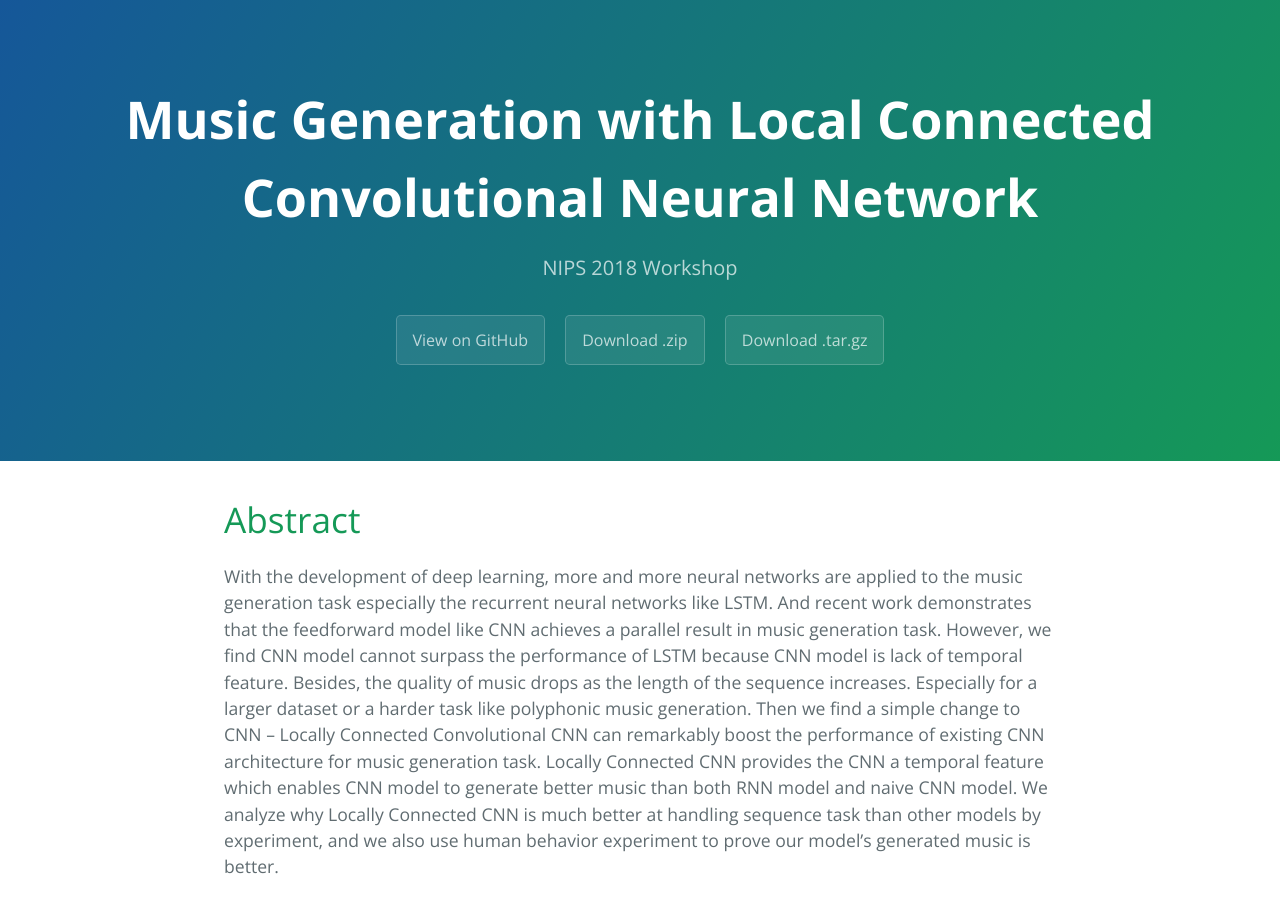
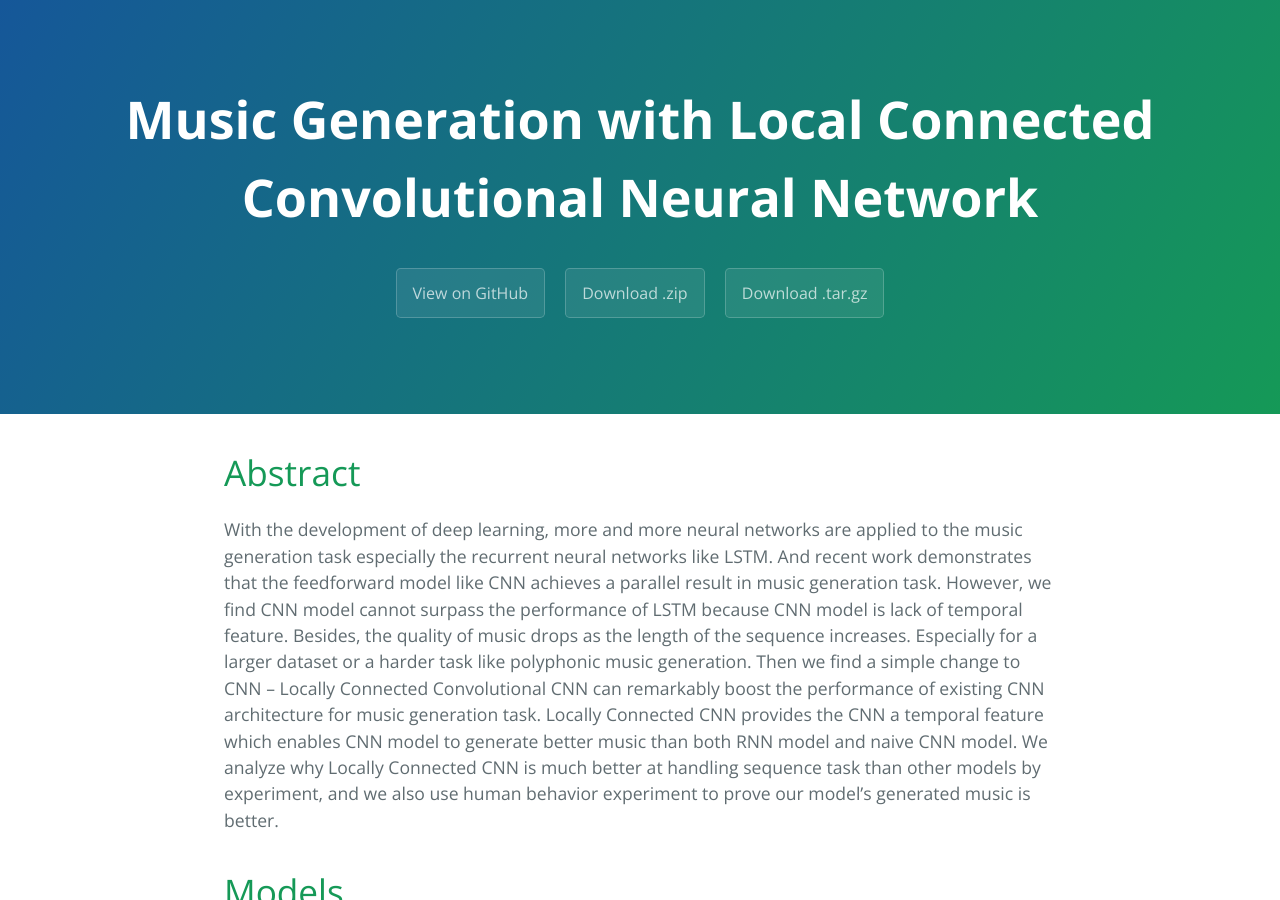
Before and after one commit to Somedaywilldo/local_conv_music_generation, a Jekyll site: the page built from docs/index.md, in a window 1280 px wide and 900 px high. Built offline with Jekyll 4.4.1, drawn with Linux system fonts in a browser that asks for light colours; the repository's description, which GitHub fills in, is left out; our own code applies the rules of GitHub Pages for plain Markdown files.

Commit message:
main page description change

```diff
--- a/docs/_config.yml
+++ b/docs/_config.yml
@@ -1,6 +1,6 @@
 title: Music Generation with Local Connected Convolutional Neural Network
 # description: With the development of deep learning, more and more neural networks are applied to the music generation task especially the recurrent neural networks like LSTM. Besides, recent work demonstrates that feedforward model like CNN achieves parallel result in music generation task. However, we found the quality of music drops exponentially as the length of sequence increases. Plus most of the current models are weak in multi-track music generation because more information in multi-track music always means a much longer sequence. Then we found a simple change to CNN -- Locally Connected Convolutional CNN could remarkably boost the performance of existing CNN architecture for music generation task. Locally Connected CNN model generated better music than RNN model obviously. We analyse why Locally Connected CNN is much better at handling long sequence than other models, and we also use human behavior experiment to prove our model’s generated music is better.
-description: NIPS 2018 Workshop
+description:
 show_downloads: true
 google_analytics:
 theme: jekyll-theme-cayman
```
